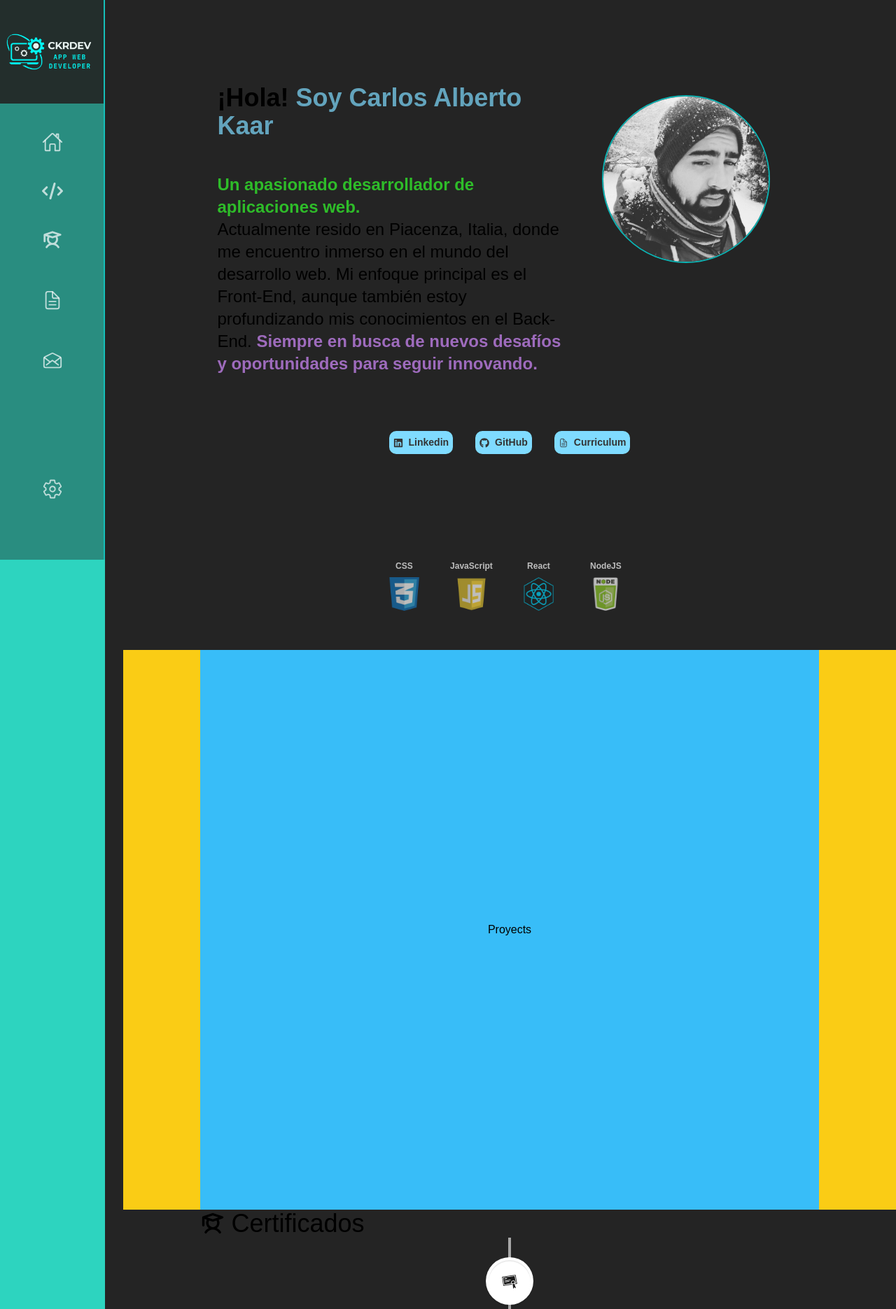
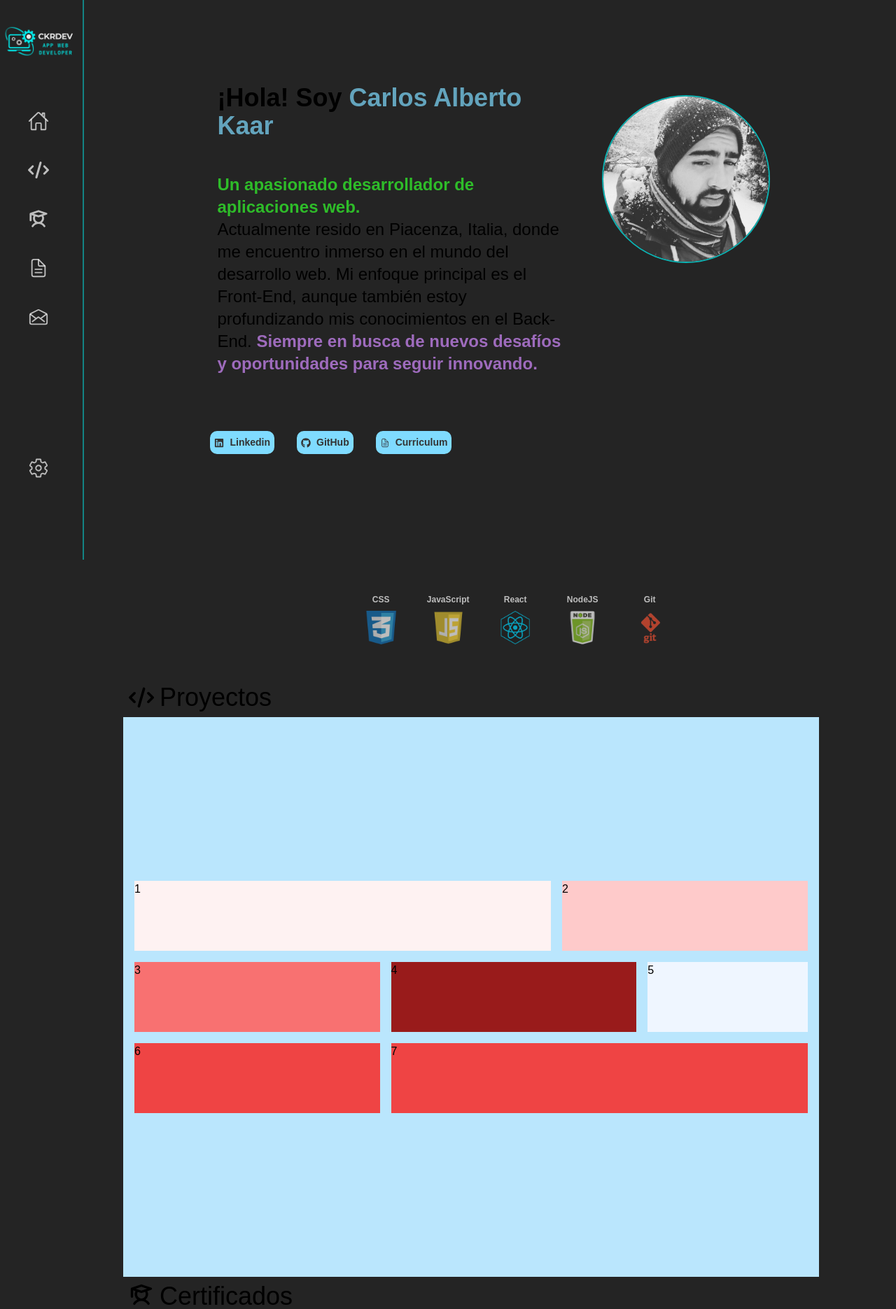
Before and after one commit to CharlyKrDev/Porfolio, a React (Vite) app: page / in a window 1280 px wide. Shown: the top 1871 px of the page at 70% size. Built offline with nearby package versions, Linux system fonts and the light colour scheme; the HTML template or start-up script is replaced by a standard one.

Commit message:
pyoectos a medias

```diff
--- a/src/components/AboutMe/AboutMe.jsx
+++ b/src/components/AboutMe/AboutMe.jsx
@@ -2,7 +2,7 @@ import React from "react";
 import "../../styles/AboutMe.css";
 import { FaGithub, FaLinkedin } from "react-icons/fa";
 import { IoDocumentTextOutline } from "react-icons/io5";
-import FotoPerfil from "../../assets/img/PerfilLinkedin.png";
+import FotoPerfil from "../../assets/img/layout/PerfilLinkedin.png";
 import { Carrusel } from "../Carrusel/Carrusel";
 
 export const AboutMe = () => {
@@ -13,9 +13,9 @@ export const AboutMe = () => {
           <div className="w-full  h-auto flex ml-4">
             <article className="w-[60%] ml-2 h-auto flex flex-col">
               <h1 className="text-4xl mt-10 m-2 font-bold">
-                ¡Hola!{" "}
+                ¡Hola! Soy {" "}
                 <span className="text-[#7FDBFF]/70">
-                  Soy Carlos Alberto Kaar
+                  Carlos Alberto Kaar
                 </span>
               </h1>
               <p className="text-wrap mb-20 text-2xl m-2 mt-10">
@@ -40,8 +40,8 @@ export const AboutMe = () => {
               />
             </div>
           </div>
-          <nav className="w-[60%] ">
-            <ul className="flex gap-2 sm:gap-8  justify-center text-[10px] sm:text-[14px]">
+          <nav className="w-[95%] mr-4 ">
+            <ul className="flex gap-2 sm:gap-8 text-[12px] sm:text-[14px]">
               <li>
                 <button className="socialIcon flex justify-center items-center gap-2">
                   <FaLinkedin />
@@ -63,7 +63,7 @@ export const AboutMe = () => {
               </li>
             </ul>
           </nav>
-          <footer className="h-auto max-w-[44vw] mt-4">
+          <footer className="h-auto max-w-[60vw] mt-4">
             <div className="my-12 flex justify-center items-center ">
               <Carrusel />
             </div>
--- a/src/components/Carrusel/CardCarrusel.jsx
+++ b/src/components/Carrusel/CardCarrusel.jsx
@@ -9,7 +9,7 @@ export const CardCarrusel = ({logo}) =>
   return (
 
 
-    <main className='flex-shrink-0 mt-20 opacity-70 hover:scale-[110%] transition-all ease-in-out duration-100'>
+    <main className='flex-shrink-0 opacity-70 hover:scale-[110%] transition-all ease-in-out duration-100'>
         <header><h2 className='text-center mb-2 font-bold text-xs'>{logo.title}</h2></header>
         <picture><img className='size-12 mx-6 my-2 object-contain ' src={`src/assets/img/carrusel/${logo.id}.png`} alt={`${logo.title}`} title={`${logo.title}`} />
         </picture>
--- a/src/components/Carrusel/Carrusel.jsx
+++ b/src/components/Carrusel/Carrusel.jsx
@@ -8,9 +8,9 @@ export const Carrusel = () => {
 
   return (
     <>
-      <main className="container max-w-[70%] flex justify-end items-center mt-2 text-white">
+      <main className="container w-[60%] items-center mt-2 text-white">
         <section className="w-full overflow-hidden">
-          <div className="flex whitespace-nowrap animateScroll">
+          <div className="flex whitespace-nowrap animateScroll mt-32">
             {logos.map((logo, index) => (
               <CardCarrusel logo={logo} key={index} />
             ))}
--- a/src/components/Certification/Certification.jsx
+++ b/src/components/Certification/Certification.jsx
@@ -8,8 +8,8 @@ export const Certification = () => {
     const certificados = [...certificadoIt];
 
   return (
-    <main  id="certification" className="w-[80%] h-auto flex flex-col justify-center items-center m-auto">
-                <h2 className='text-4xl text-left w-full flex gap-2 items-center'>  <PiStudentBold /> Certificados</h2>
+    <main  id="certification" className="sm:w-[90%] w-[100%] h-auto p-2 flex flex-col">
+                <h2 className='sm:text-4xl text-3xl flex gap-2'>  <PiStudentBold /> Certificados</h2>
         {certificados.map((certificado, id) =>(<CertificationLine certificado ={certificado} key={id}/>))}
 
         </main>
--- a/src/components/Certification/CertificationLine.jsx
+++ b/src/components/Certification/CertificationLine.jsx
@@ -12,7 +12,7 @@ export const CertificationLine = ({ certificado, id }) => {
 
 
   return (
-    <VerticalTimeline lineColor={"rgba(255, 255, 255, 0.6)"} className="w-[50%]">
+    <VerticalTimeline  lineColor={"rgba(255, 255, 255, 0.6)"} className="w-[50%]">
       <VerticalTimelineElement
         key={id}
         className={
@@ -23,8 +23,9 @@ export const CertificationLine = ({ certificado, id }) => {
         contentStyle={{
           background: "rgba(255, 255, 255, 0.1)",
           color: "rgba(255, 255, 255, 0.6)",
+          minWidth: "200px",
         }}
-        contentArrowStyle={{ borderRight: "7px solid  rgb(33, 150, 243)" }}
+        contentArrowStyle={{ borderRight: "" }}
         date={<span style={{ margin: "10px" }}>{certificado.date}</span>}
         iconStyle={{
           background: `${backColor}`,
@@ -34,6 +35,7 @@ export const CertificationLine = ({ certificado, id }) => {
         }}
         icon={<GiDiploma/>}
         >
+        <div className="w-200px">
         <img
           className="bg-red-400  cursor-pointer transition-all ease-in-out duration-500 transform active:scale-[200%] border-2"
           src={`src/assets/img/certifications/${certificado.id}.png`}
@@ -44,6 +46,7 @@ export const CertificationLine = ({ certificado, id }) => {
         <p>
          {`${certificado.description}`}
         </p>
+        </div>
       </VerticalTimelineElement>
     </VerticalTimeline>
   );
--- a/src/components/Layout/Layout.jsx
+++ b/src/components/Layout/Layout.jsx
@@ -2,18 +2,41 @@ import { NavBar } from "/src/components/NavBar/NavBar";
 import { AboutMe } from "../AboutMe/AboutMe";
 import { Certification } from "../Certification/Certification";
 import { Proyects } from "../Proyects/Proyects";
+import { FaCode } from "react-icons/fa6";
 
 
 export const Layout = () => {
   return (
-    <main className="grid grid-cols-10 w-[100%]">
-      <nav className=" w-[150px] z-10 h-auto bg-teal-400 row-span-6  "><NavBar/></nav>
-      <section className="min-h-screen ml-12  col-star-2 col-span-9 "><AboutMe/></section>
-      <section className="min-h-screen ml-12 bg-yellow-400 col-star-2 col-span-9"><Proyects/></section>
-      <section className="min-h-screen ml-12  col-star-2 col-span-9"><Certification/></section>
-      <section className="min-h-screen ml-12 bg-blue-400 col-star-2 col-span-9 ">Experiencia</section>
-      <section className="min-h-screen ml-12 bg-sky-400 col-star-2 col-span-9">Sobre mi</section>
-      <section className="min-h-screen ml-12 bg-pink-400 col-star-2 col-span-9">Contacto</section>
+    <main className="grid grid-cols-10">
+      <nav className=" w-[100px] sm:w-[120px] z-10 h-auto row-span-6  ">
+        <NavBar />
+      </nav>
+      <section className="min-h-screen ml-12  col-star-2 col-span-9 ">
+        <AboutMe />
+      </section>
+      <section id='proyects' className="min-h-screen ml-12  col-star-2 col-span-9  ">
+        {" "}
+        <h2 className="sm:text-4xl text-3xl text-left flex gap-2 items-center mb-2 ml-2">
+          {" "}
+          <FaCode /> Proyectos
+        </h2>
+        <Proyects />
+      </section>
+      <section className="min-h-screen ml-12  col-star-2 col-span-9">
+        <Certification />
+      </section>
+      <section className="min-h-screen ml-12 bg-blue-400 col-star-2 col-span-9 ">
+        {" "}
+        <main className="sm:w-[80%] w-[100%] h-screen bg-sky-200 flex justify-center items-center">
+          Experiencia
+        </main>
+      </section>
+      <section className="min-h-screen ml-12 bg-sky-400 col-star-2 col-span-9">
+        Sobre mi
+      </section>
+      <section className="min-h-screen ml-12 bg-pink-400 col-star-2 col-span-9">
+        Contacto
+      </section>
     </main>
   );
 };
--- a/src/components/NavBar/NavBar.jsx
+++ b/src/components/NavBar/NavBar.jsx
@@ -1,6 +1,6 @@
 import React, { useState } from "react";
 import "../../styles/NavBar.css";
-import Logo from "../../assets/img/LogoWeb2.png";
+import Logo from "../../assets/img/layout/LogoWeb2.png";
 import {
   IoHomeOutline,
   IoDocumentTextOutline,
@@ -21,41 +21,41 @@ export const NavBar = () => {
   };
 
   return (
-    <nav className="fixed top-0 left-0 h-screen w-[150px] overflow-hidden bg-[#24242466] transition-all duration-300 borderRight z-10">
+    <nav className="fixed top-0 left-0 h-[100%] w-[100px] sm:w-[120px] bg-[#24242466] transition-all duration-300 borderRight">
       <img className="h-auto size-50 m-auto opacity-90" src={Logo} alt="logo" />
       <main className="h-[47%]">
         <ul className="gap-4">
           <li className="listNav" title="About me" onClick={()=>{window.scroll(0, 0)}}>
             <a className="groupLink" href="#AboutMe">
-              <i className="navIcon justify-center">
+            <i className="navIcon mr-10">
                 <IoHomeOutline />
               </i>
             </a>
           </li>
           <li className="listNav outline-0" title="Proyects">
             <a className="groupLink" href="#proyects">
-              <i className="navIcon">
+              <i className="navIcon mr-10">
                 <FaCode />
               </i>
             </a>
           </li>
           <li className="listNav outline-0" title="Certification">
             <a className="groupLink" href="#certification">
-              <i className="navIcon">
+            <i className="navIcon mr-10">
               <PiStudentBold />
               </i>
             </a>
           </li>
           <li className="listNav outline-0" title="Work Experience">
             <a className="groupLink" href="">
-              <i className="navIcon mt-4">
+            <i className="navIcon mr-10">
                 <IoDocumentTextOutline />
               </i>
             </a>
           </li>
           <li className="listNav outline-0" title="Work Together">
             <a className="groupLink" href="">
-            <i className="navIcon mt-4">
+            <i className="navIcon mr-10">
                 <IoMailOpenOutline />
               </i>
             </a>
@@ -70,7 +70,7 @@ export const NavBar = () => {
               href="#"
               onClick={toggleMenu}
             >
-              <i className="navIcon" title="Language">
+              <i className="navIcon mr-10" title="Language">
                 <IoSettingsOutline />
               </i>
             </a>
--- a/src/components/Proyects/Proyects.jsx
+++ b/src/components/Proyects/Proyects.jsx
@@ -1,7 +1,19 @@
-import React from "react"
+import React from "react";
 
-export const Proyects = ()=>{
-    return (
-        <div id="proyects" className="w-[80%] h-screen flex justify-center items-center m-auto bg-sky-400 ">Proyects</div>
-    )
-}
+export const Proyects = () => {
+  return (
+    <section className="sm:w-[90%] w-[100%] min-h-screen p-4 bg-sky-200 flex justify-center items-center">
+      <div className="grid grid-cols-8 gap-4 w-[100%]">
+
+        <div className="col-span-5 h-[100px] bg-red-50">1</div>
+        <div className="col-span-3 h-[100px] bg-red-200">2</div>
+        <div className="col-span-3 h-[100px] bg-red-400">3</div>
+        <div className="col-span-3 h-[100px] bg-red-800">4</div>
+        <div className="col-span-2 h-[100px] bg-blue-50">5</div>
+        <div className="col-span-3 h-[100px] bg-red-500">6</div>
+        <div className="col-span-5 h-[100px] bg-red-500">7</div>
+
+      </div>
+    </section>
+  );
+};
```
Also changed, not shown: src/assets/img/layout/LogoWeb2.png (renamed from src/assets/img/LogoWeb2.png), src/assets/img/layout/PerfilLinkedin.png (renamed from src/assets/img/PerfilLinkedin.png).
